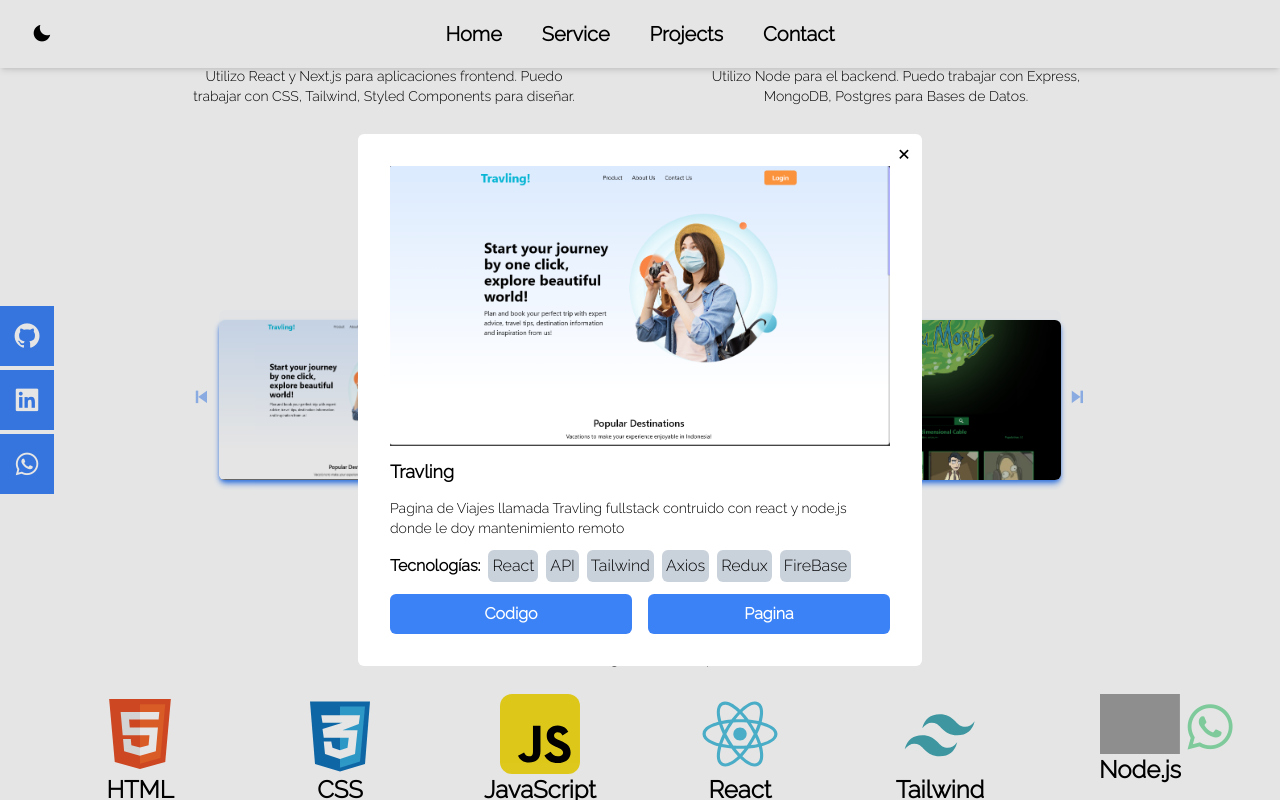
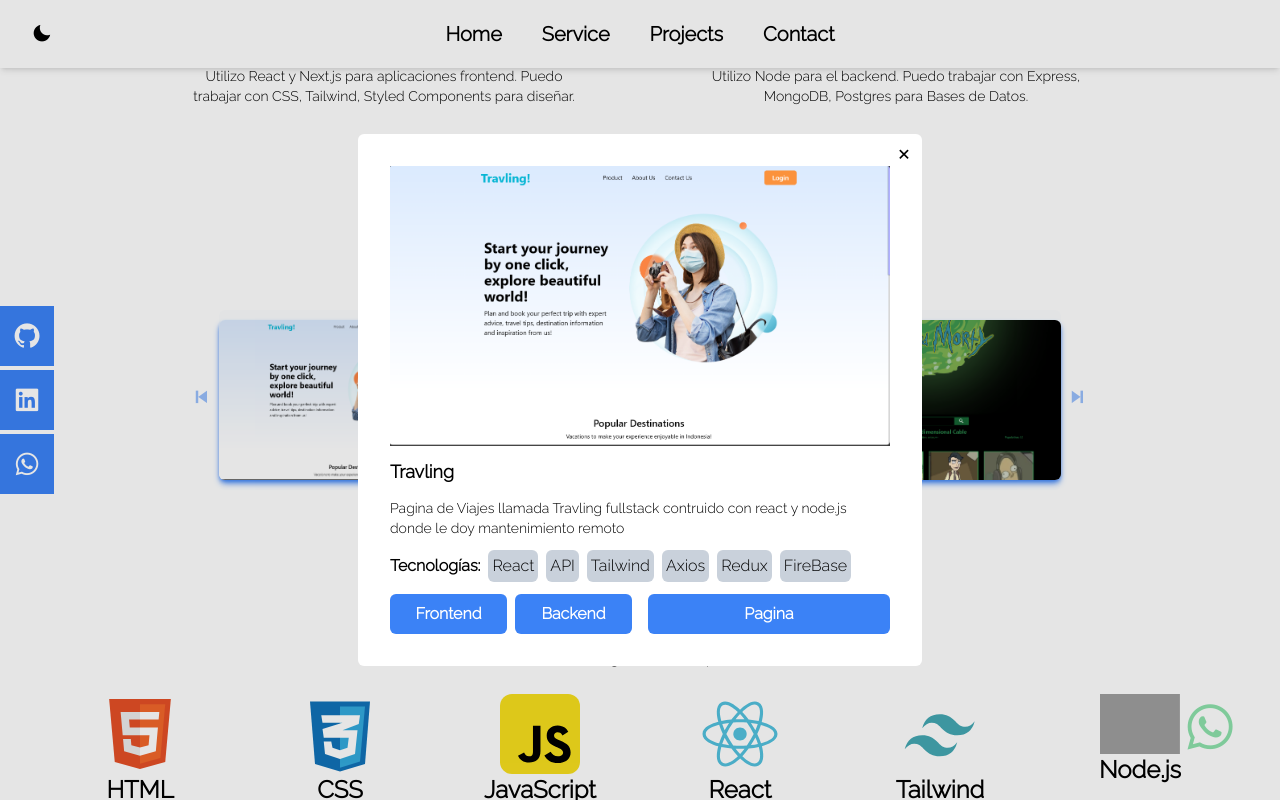
Before and after one commit to 101-anthony-010/CV, a React (Vite) app: page / in a window 1280 px wide. Both pictures are taken after a click on the element 354 px from the left and 1256 px from the top of the page. Shown: the part 856-1656 px from the top of the page. Built offline with nearby package versions, Linux system fonts and the light colour scheme; grey boxes are pictures that could not be loaded.

Commit message:
project dual

```diff
--- a/src/components/Projects.jsx
+++ b/src/components/Projects.jsx
@@ -10,7 +10,13 @@
       text: 'Pagina de Galleta de la fortuna donde nos muestra un mensaje completamente alatorio',
       technologies: ['React', 'JavaScript', 'API', 'Tailwind'],
       demo: 'https://visionary-monstera-df893a.netlify.app/',
-      code: 'https://github.com/101-anthony-010/Entregable-1'
+      url: [
+        {
+          id: 1,
+          name: "Frontend",
+          url: "https://github.com/101-anthony-010/Entregable-1",
+        },
+      ]
     },
     {
       id: 2,
@@ -19,7 +25,13 @@
       text: 'Pagina del clima creada con react con consumo de API y ubicacion en tiempo real',
       technologies: ['React', 'JavaScript', 'API', 'Tailwind', 'Axios'],
       demo: 'https://gilded-haupia-e48cbb.netlify.app/',
-      code: 'https://github.com/101-anthony-010/Entregable-2'
+      url: [
+        {
+          id: 1,
+          name: "Frontend",
+          url: "https://github.com/101-anthony-010/Entregable-2",
+        },
+      ]
     },
     {
       id: 3,
@@ -28,7 +40,13 @@
       text: 'Pagina de Pokedex donde puedes ver todos los pokemones por especies o por su nombre',
       technologies: ['React', 'React Router', 'JavaScript', 'API', 'Tailwind', 'Axios'],
       demo: 'https://voluble-semifreddo-20a944.netlify.app/',
-      code: 'https://github.com/101-anthony-010/Entregable-3'
+      url: [
+        {
+          id: 1,
+          name: "Frontend",
+          url: "https://github.com/101-anthony-010/Entregable-3",
+        },
+      ]
     },
     {
       id: 4,
@@ -37,7 +55,13 @@
       text: 'Pagina creado con React donde simula Creado, Actualizacion, Lectura y Borrado de datos',
       technologies: ['React', 'JavaScript', 'Tailwind','API'],
       demo: 'https://cheery-valkyrie-8ab7fa.netlify.app/',
-      code: 'https://github.com/101-anthony-010/Entregable-4'
+      url: [
+        {
+          id: 1,
+          name: "Frontend",
+          url: "https://github.com/101-anthony-010/Entregable-4",
+        },
+      ]
     },
     {
       id: 5,
@@ -46,7 +70,13 @@
       text: 'Pagina de Rick and Morty creado con react donde muestra todos los personajes de la series y tambien puedes buscar',
       technologies: ['React', 'JavaScript', 'API', 'Tailwind', 'Hooks', 'Axios'],
       demo: 'https://glowing-moonbeam-28b3c6.netlify.app/',
-      code: 'https://github.com/101-anthony-010/Entregable-5'
+      url: [
+        {
+          id: 1,
+          name: "Frontend",
+          url: "https://github.com/101-anthony-010/Entregable-5",
+        },
+      ]
     },
     {
       id: 6,
@@ -55,7 +85,13 @@
       text: 'Un E-commerce creado con React donde simula la compra de productos en tiempo real',
       technologies: ['React', 'JavaScript', 'API', 'Tailwind', 'Axios', 'Redux'],
       demo: 'https://majestic-trifle-b1cf7e.netlify.app/',
-      code: 'https://github.com/101-anthony-010/Entregable-6'
+      url: [
+        {
+          id: 1,
+          name: "Frontend",
+          url: "https://github.com/101-anthony-010/Entregable-6",
+        },
+      ]
     },
     {
       id: 7,
@@ -64,7 +100,18 @@
       text: 'Pagina de Viajes llamada Travling fullstack contruido con react y node.js donde le doy mantenimiento remoto',
       technologies: ['React', 'API', 'Tailwind', 'Axios', 'Redux', 'FireBase'],
       demo: 'https://main--glistening-cucurucho-9cf328.netlify.app/',
-      code: 'https://github.com/101-anthony-010/Travling-Front'
+      url: [
+        {
+          id: 1,
+          name: "Frontend",
+          url: "https://github.com/101-anthony-010/Travling-Front",
+        },
+        {
+          id: 2,
+          name: "Backend",
+          url: "https://github.com/101-anthony-010/Travling-Back",
+        }
+      ]
     }
 ]
   const projectsCount = projects.length;
--- a/src/components/card/Project.jsx
+++ b/src/components/card/Project.jsx
@@ -1,4 +1,4 @@
-import React from 'react'
+import React, { useEffect, useState } from 'react'
 import { useDispatch, useSelector } from 'react-redux'
 import { changeIsShowProject } from '../../store/slices/infoProject.slice'
 
@@ -24,8 +24,14 @@
           }
         </h4>
         <div className='grid grid-cols-2 gap-4 text-center font-semibold'>
-          <a href={project.code} className='px-5 py-2 bg-blue-500 rounded-md text-white font-semibold'>Codigo</a>
-          <a href={project.demo} className='px-5 py-2 bg-blue-500 rounded-md text-white font-semibold'>Pagina</a>
+          <div className={`grid ${project.url?.length === 2 ? 'grid-cols-2' : 'grid-cols-1'} gap-2`}>
+            {
+              project.url?.map( link =>
+                  <a href={link.url} key={link.id} className='px-5 py-2 bg-blue-500 rounded-md text-white font-semibold'>{link.name}</a>
+                )
+            }
+          </div>
+          <a href={project.url} className='px-5 py-2 bg-blue-500 rounded-md text-white font-semibold'>Pagina</a>
         </div>
         <button className='p-2 right-0 cursor-pointer absolute hover:text-red-500 text-xl'><i className='bx bx-x'></i></button>
       </section>
```
